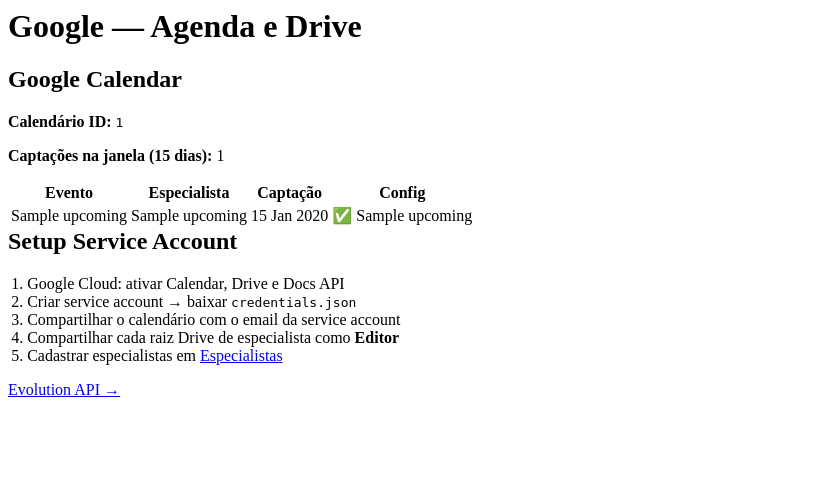
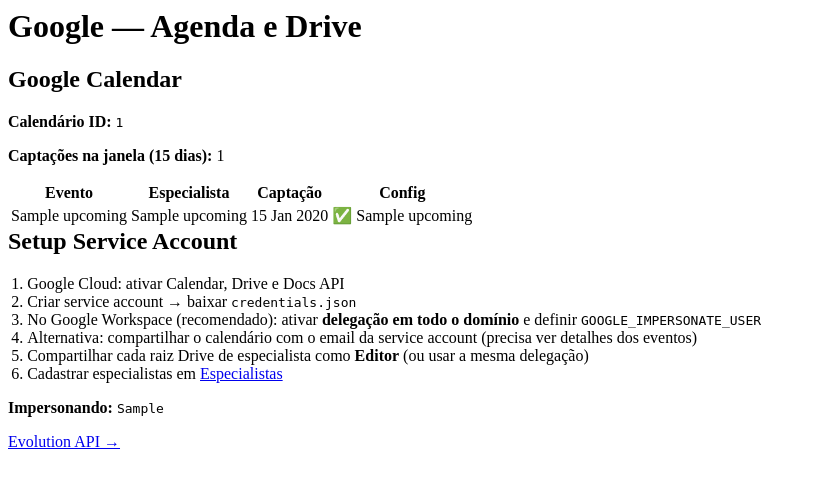
Before and after one commit to diegomenezes/automacao-gisele, a Node project: template src/admin/views/google.ejs in a window 1280 px wide. Shown: the top 488 px of the page, without its empty margins (0-816 px from the left). Run offline with Node 20 templates, Linux system fonts and the light colour scheme; the template is opened without the code that fills it: most values are stand-ins (such as "Sample title", 1, 10 or a date in 2020).

Commit message:
Add Google Workspace domain-wide delegation support.
Impersonate a domain user via GOOGLE_IMPERSONATE_USER so Calendar/Drive
work when external service accounts only get free/busy sharing.

Co-authored-by: diegomenezes <diegomenezes@users.noreply.github.com>

```diff
--- a/src/admin/routes.ts
+++ b/src/admin/routes.ts
@@ -388,6 +388,7 @@ export function createAdminRouter(): Router {
     await renderPage(res, "google.ejs", {
       title: "Google",
       calendarId: config.google.calendarId,
+      impersonateUser: config.google.impersonateUser || null,
       upcoming,
       calendarError,
     });
--- a/src/admin/views/google.ejs
+++ b/src/admin/views/google.ejs
@@ -33,10 +33,16 @@
   <ol style="color: var(--muted); padding-left: 1.2rem;">
     <li>Google Cloud: ativar Calendar, Drive e Docs API</li>
     <li>Criar service account → baixar <code>credentials.json</code></li>
-    <li>Compartilhar o calendário com o email da service account</li>
-    <li>Compartilhar cada raiz Drive de especialista como <strong>Editor</strong></li>
+    <li>No Google Workspace (recomendado): ativar <strong>delegação em todo o domínio</strong> e definir <code>GOOGLE_IMPERSONATE_USER</code></li>
+    <li>Alternativa: compartilhar o calendário com o email da service account (precisa ver detalhes dos eventos)</li>
+    <li>Compartilhar cada raiz Drive de especialista como <strong>Editor</strong> (ou usar a mesma delegação)</li>
     <li>Cadastrar especialistas em <a href="/admin/specialists">Especialistas</a></li>
   </ol>
+  <% if (impersonateUser) { %>
+    <p><strong>Impersonando:</strong> <code><%= impersonateUser %></code></p>
+  <% } else { %>
+    <p class="stat-label">Sem <code>GOOGLE_IMPERSONATE_USER</code> — auth direta da service account.</p>
+  <% } %>
 </div>
 
 <p><a href="/admin/integrations">Evolution API →</a></p>
--- a/src/config.ts
+++ b/src/config.ts
@@ -25,6 +25,8 @@ export const config = {
   google: {
     credentialsPath: optional("GOOGLE_APPLICATION_CREDENTIALS", "./credentials.json"),
     calendarId: optional("GOOGLE_CALENDAR_ID", "primary"),
+    /** Workspace user to impersonate via domain-wide delegation */
+    impersonateUser: process.env.GOOGLE_IMPERSONATE_USER ?? "",
     driveRootFolderId: process.env.GOOGLE_DRIVE_ROOT_FOLDER_ID ?? "",
   },
   templates: {
```
Also changed, not shown: src/calendar/index.ts (+26 -5 lines), 1 other file.
